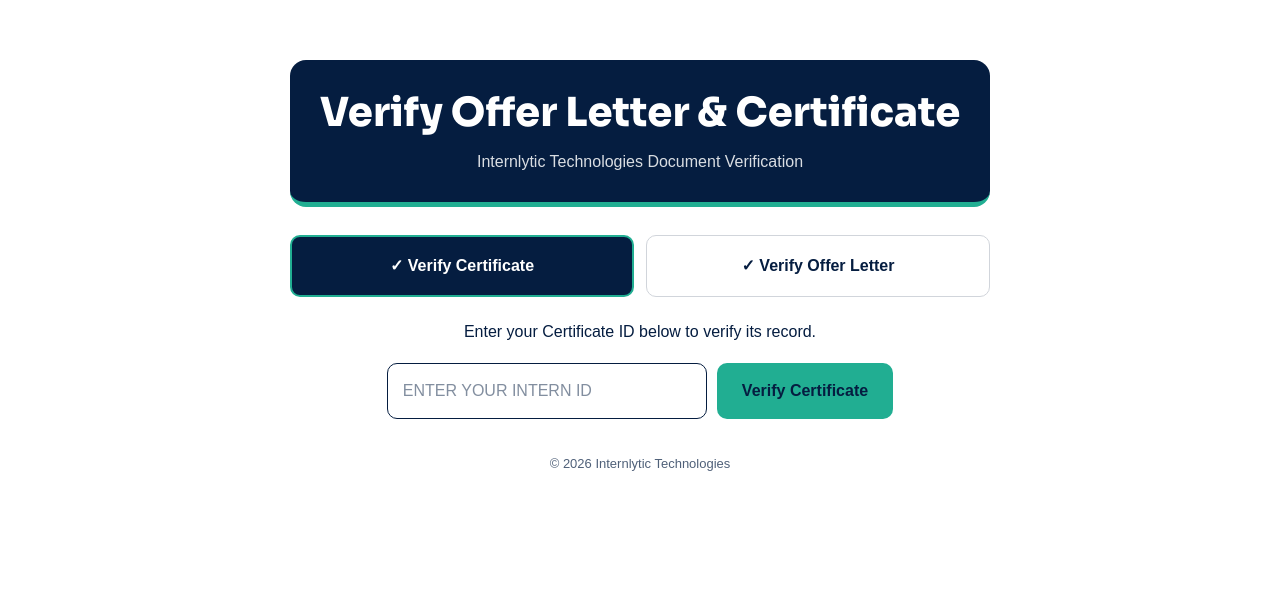
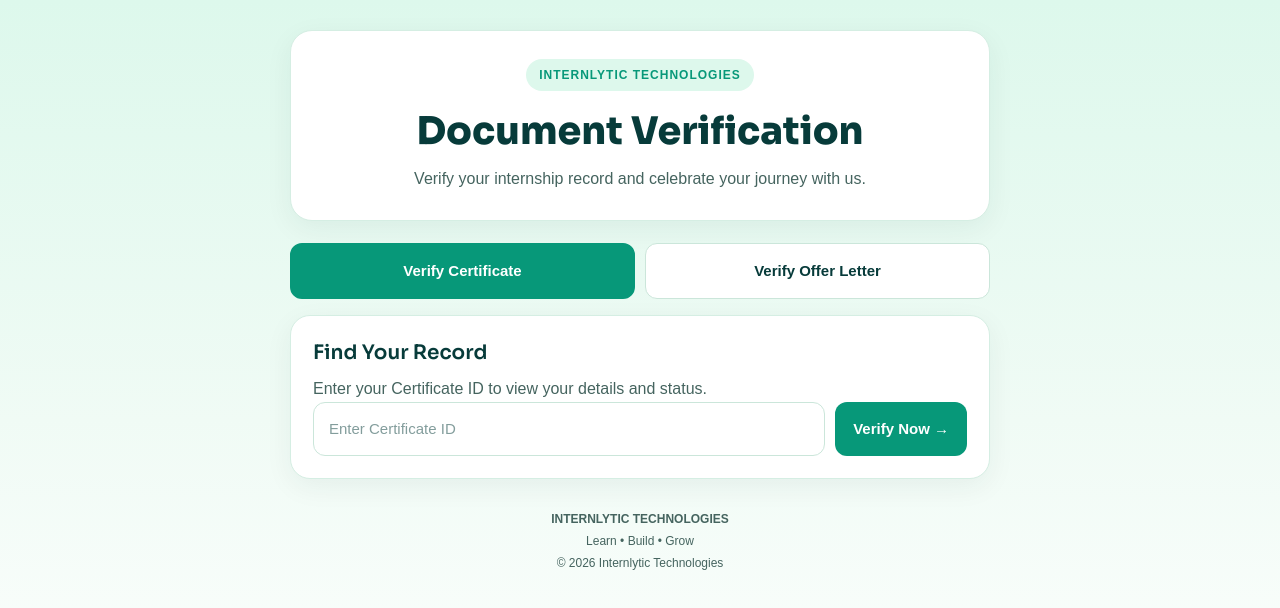
Before and after one commit to arslanfayyaz1997/INTERNLYTIC-TECHNOLOGIES-FINAL, a React (Vite) app: page /verify in a window 1280 px wide. Shown: the top 608 px of the page. Built offline with nearby package versions, Linux system fonts and the light colour scheme.

Commit message:
Update VerifyCertificate.jsx

```diff
--- a/src/pages/VerifyCertificate.jsx
+++ b/src/pages/VerifyCertificate.jsx
@@ -1,3 +1,4 @@
+
 import { useEffect, useState } from "react";
 import { supabase } from "../supabaseClient";
 import CertificateQR from "../components/CertificateQR.jsx";
@@ -8,9 +9,12 @@
   const [result, setResult] = useState(null);
   const [loading, setLoading] = useState(false);
 
-  const NAVY = "#051d40";
-  const TEAL = "#21ae92";
-  const WHITE = "#ffffff";
+  const NAVY = "#073B3A";
+  const TEAL = "#079879";
+  const MINT = "#DDF8EC";
+  const PALE = "#F0FBF5";
+  const WHITE = "#FFFFFF";
+  const TEXT = "#45645F";
 
   async function verifyDocument(id, type = documentType) {
     const cleanId = id.trim().toUpperCase();
@@ -18,7 +22,7 @@
     if (!cleanId) {
       setResult({
         valid: false,
-        message: `Please enter an ${
+        message: `Please enter a ${
           type === "certificate" ? "Certificate" : "Offer Letter"
         } ID.`,
       });
@@ -36,7 +40,7 @@
         .maybeSingle();
 
       if (error) {
-        console.error("Document verification error:", error);
+        console.error("Verification error:", error);
         setResult({
           valid: false,
           message: "Unable to verify right now. Please try again.",
@@ -47,7 +51,7 @@
       if (!data) {
         setResult({
           valid: false,
-          message: `No record was found with this ID. Please check the ${
+          message: `No record found. Please check your ${
             type === "certificate" ? "Certificate" : "Offer Letter"
           } ID.`,
         });
@@ -60,7 +64,6 @@
       const offerLetterStatus =
         data.offer_letter_status || "not issued";
 
-      // Correct date column for each document
       const issueDate =
         type === "offer"
           ? data.offer_letter_issue_date || null
@@ -69,11 +72,9 @@
       setResult({
         valid: true,
         documentType: type,
-        name: data.student_name || "Not available",
+        name: data.student_name || "Intern",
         program:
-          data.program ||
-          data.internship_program ||
-          "Not available",
+          data.program || data.internship_program || "Internship Program",
         certificateId: data.certificate_id,
         issueDate,
         certificateStatus,
@@ -92,10 +93,10 @@
 
   useEffect(() => {
     const params = new URLSearchParams(window.location.search);
-    const qrCertificateId = params.get("certificate");
+    const qrId = params.get("certificate");
 
-    if (qrCertificateId) {
-      const id = qrCertificateId.trim().toUpperCase();
+    if (qrId) {
+      const id = qrId.trim().toUpperCase();
       setDocumentType("certificate");
       setCertificateId(id);
       verifyDocument(id, "certificate");
@@ -109,169 +110,173 @@
 
   function changeDocumentType(type) {
     setDocumentType(type);
+    setCertificateId("");
     setResult(null);
-    setCertificateId("");
   }
 
-  function formatDate(dateValue) {
-    if (!dateValue) {
-      return "Not available in Supabase";
+  function formatDate(value) {
+    if (!value) return "Not available in Supabase";
+
+    const match = String(value).match(/^(\d{4})-(\d{2})-(\d{2})/);
+
+    return match
+      ? `${match[3]}-${match[2]}-${match[1]}`
+      : String(value);
   }
 
-    const match = String(dateValue).match(
-      /^(\d{4})-(\d{2})-(\d{2})/
+  const isCertificateIssued = (status) =>
+    ["issued", "completed", "approved"].includes(
+      String(status || "").trim().toLowerCase()
     );
 
-    if (match) {
-      return `${match[3]}-${match[2]}-${match[1]}`;
-    }
-
-    return String(dateValue);
-  }
+  const isIssued =
+    result?.valid &&
+    result.documentType === "certificate" &&
+    isCertificateIssued(result.certificateStatus);
 
   const selectedLabel =
     documentType === "certificate" ? "Certificate" : "Offer Letter";
+
+  const cardStyle = {
+    background: WHITE,
+    border: "1px solid #D5EEE3",
+    borderRadius: 20,
+    padding: 22,
+    boxShadow: "0 8px 28px rgba(7,59,58,0.06)",
+  };
+
+  const buttonStyle = {
+    padding: "15px 18px",
+    borderRadius: 12,
+    border: "none",
+    background: TEAL,
+    color: WHITE,
+    fontSize: 15,
+    fontWeight: 700,
+    cursor: "pointer",
+  };
 
   return (
     <main
       style={{
         minHeight: "100vh",
+        background: `linear-gradient(180deg, ${MINT} 0%, ${PALE} 420px, #FFFFFF 100%)`,
+        padding: "30px 16px 45px",
+        boxSizing: "border-box",
+        fontFamily: "Arial, Helvetica, sans-serif",
+        color: NAVY,
+      }}
+    >
+      <div style={{ maxWidth: 700, margin: "0 auto" }}>
+        {/* Page heading */}
+        <header
+          style={{
+            textAlign: "center",
+            padding: "28px 18px",
+            borderRadius: 22,
             background: WHITE,
-        padding: "60px 20px",
-        fontFamily: "Arial, Helvetica, sans-serif",
-        boxSizing: "border-box",
+            border: "1px solid #D5EEE3",
+            boxShadow: "0 8px 28px rgba(7,59,58,0.06)",
           }}
         >
           <div
             style={{
-          maxWidth: "700px",
-          margin: "0 auto",
-          textAlign: "center",
+              display: "inline-block",
+              padding: "7px 13px",
+              borderRadius: 30,
+              background: MINT,
+              color: TEAL,
+              fontSize: 12,
+              fontWeight: 800,
+              letterSpacing: 1,
             }}
           >
-        <div
+            INTERNLYTIC TECHNOLOGIES
+          </div>
+
+          <h1
             style={{
-            background: NAVY,
-            color: WHITE,
-            padding: "28px 20px",
-            borderRadius: "16px",
-            borderBottom: `5px solid ${TEAL}`,
+              fontSize: "clamp(27px, 6vw, 38px)",
+              lineHeight: 1.2,
+              margin: "18px 0 10px",
+              fontWeight: 800,
+              color: NAVY,
             }}
           >
-          <h1
-            style={{
-              fontSize: "clamp(27px, 5vw, 40px)",
-              fontWeight: "800",
-              margin: 0,
-              lineHeight: 1.25,
-            }}
-          >
-            Verify Offer Letter &amp; Certificate
+            Document Verification
           </h1>
 
-          <p
-            style={{
-              margin: "12px 0 0",
-              fontSize: "16px",
-              color: WHITE,
-              opacity: 0.85,
-            }}
-          >
-            Internlytic Technologies Document Verification
+          <p style={{ color: TEXT, lineHeight: 1.7, margin: 0 }}>
+            Verify your internship record and celebrate your journey with us.
           </p>
-        </div>
+        </header>
 
-        {/* Separate verification buttons */}
+        {/* Document selection */}
         <div
           style={{
             display: "flex",
-            gap: "12px",
-            marginTop: "28px",
+            gap: 10,
+            marginTop: 22,
             flexWrap: "wrap",
           }}
         >
+          {[
+            ["certificate", "Verify Certificate"],
+            ["offer", "Verify Offer Letter"],
+          ].map(([type, label]) => (
             <button
+              key={type}
               type="button"
-            onClick={() => changeDocumentType("certificate")}
+              onClick={() => changeDocumentType(type)}
               style={{
-              flex: "1 1 220px",
-              padding: "17px 12px",
-              borderRadius: "10px",
+                ...buttonStyle,
+                flex: "1 1 210px",
+                background: documentType === type ? TEAL : WHITE,
+                color: documentType === type ? WHITE : NAVY,
                 border:
-                documentType === "certificate"
+                  documentType === type
                     ? `2px solid ${TEAL}`
-                  : "1px solid #d1d5db",
-              background:
-                documentType === "certificate" ? NAVY : WHITE,
-              color:
-                documentType === "certificate" ? WHITE : NAVY,
-              fontSize: "16px",
-              fontWeight: "700",
-              cursor: "pointer",
+                    : "1px solid #CBE6DA",
               }}
             >
-            ✓ Verify Certificate
+              {label}
             </button>
-
-          <button
-            type="button"
-            onClick={() => changeDocumentType("offer")}
-            style={{
-              flex: "1 1 220px",
-              padding: "17px 12px",
-              borderRadius: "10px",
-              border:
-                documentType === "offer"
-                  ? `2px solid ${TEAL}`
-                  : "1px solid #d1d5db",
-              background: documentType === "offer" ? NAVY : WHITE,
-              color: documentType === "offer" ? WHITE : NAVY,
-              fontSize: "16px",
-              fontWeight: "700",
-              cursor: "pointer",
-            }}
-          >
-            ✓ Verify Offer Letter
-          </button>
+          ))}
         </div>
 
-        <p
-          style={{
-            marginTop: "22px",
-            color: NAVY,
-            fontSize: "16px",
-            lineHeight: 1.6,
-          }}
-        >
-          Enter your {selectedLabel} ID below to verify its record.
+        {/* Search */}
+        <section style={{ ...cardStyle, marginTop: 16 }}>
+          <h2 style={{ margin: "0 0 8px", fontSize: 20 }}>
+            Find Your Record
+          </h2>
+          <p style={{ color: TEXT, lineHeight: 1.6, marginTop: 0 }}>
+            Enter your {selectedLabel} ID to view your details and status.
           </p>
 
-        {/* Verification form */}
           <form
             onSubmit={handleVerify}
             style={{
-            marginTop: "18px",
               display: "flex",
-            gap: "10px",
-            justifyContent: "center",
               flexWrap: "wrap",
+              gap: 10,
             }}
           >
             <input
               type="text"
               value={certificateId}
               onChange={(e) => setCertificateId(e.target.value)}
-            placeholder="ENTER YOUR INTERN ID"
+              placeholder={`Enter ${selectedLabel} ID`}
               aria-label={`${selectedLabel} ID`}
               style={{
+                flex: "1 1 220px",
+                minWidth: 0,
                 boxSizing: "border-box",
-              width: "min(100%, 320px)",
-              padding: "15px",
-              border: `1px solid ${NAVY}`,
-              borderRadius: "10px",
-              fontSize: "16px",
+                padding: 15,
+                borderRadius: 12,
+                border: "1px solid #CBE6DA",
+                fontSize: 15,
+                color: NAVY,
                 outlineColor: TEAL,
-              color: NAVY,
               }}
             />
 
@@ -279,115 +284,263 @@
               type="submit"
               disabled={loading}
               style={{
-              padding: "15px 25px",
-              border: "none",
-              borderRadius: "10px",
-              background: TEAL,
-              color: NAVY,
-              fontSize: "16px",
-              fontWeight: "700",
-              cursor: loading ? "not-allowed" : "pointer",
-              opacity: loading ? 0.7 : 1,
+                ...buttonStyle,
+                opacity: loading ? 0.65 : 1,
               }}
             >
-            {loading ? "Verifying..." : `Verify ${selectedLabel}`}
+              {loading ? "Verifying..." : "Verify Now →"}
             </button>
           </form>
+        </section>
 
-        {/* Verification result */}
+        {/* Result */}
         {result && (
-          <div
+          <section
+            aria-live="polite"
             style={{
-              marginTop: "30px",
-              padding: "24px",
-              borderRadius: "16px",
-              background: result.valid ? "#f4faf8" : "#fef2f2",
-              border: `1px solid ${
-                result.valid ? TEAL : "#fecaca"
-              }`,
-              textAlign: "left",
-              overflowWrap: "anywhere",
+              ...cardStyle,
+              marginTop: 20,
+              background: result.valid ? WHITE : "#FFF8F7",
+              borderColor: result.valid ? "#BFE8D7" : "#F2CECA",
             }}
           >
             {result.valid ? (
               <>
+                <div
+                  style={{
+                    background: MINT,
+                    borderRadius: 15,
+                    padding: 18,
+                  }}
+                >
+                  <p
+                    style={{
+                      margin: "0 0 7px",
+                      color: TEAL,
+                      fontSize: 12,
+                      fontWeight: 800,
+                      letterSpacing: 1,
+                    }}
+                  >
+                    ✓ RECORD FOUND
+                  </p>
+
+                  <h2 style={{ margin: "0 0 16px", fontSize: 25 }}>
+                    {result.documentType === "certificate"
+                      ? "Certificate Record"
+                      : "Offer Letter Record"}
+                  </h2>
+
+                  <Detail label="Student Name" value={result.name} />
+                  <Detail
+                    label={
+                      result.documentType === "certificate"
+                        ? "Certificate ID"
+                        : "Offer Letter / Intern ID"
+                    }
+                    value={result.certificateId}
+                  />
+                  <Detail label="Program" value={result.program} />
+                  <Detail
+                    label={
+                      result.documentType === "offer"
+                        ? "Offer Letter Issue Date"
+                        : "Certificate Issue Date"
+                    }
+                    value={formatDate(result.issueDate)}
+                  />
+
+                  <Detail
+                    label={
+                      result.documentType === "offer"
+                        ? "Offer Letter Status"
+                        : "Certificate Status"
+                    }
+                    value={
+                      result.documentType === "offer"
+                        ? result.offerLetterStatus
+                        : result.certificateStatus
+                    }
+                  />
+                </div>
+
+                {/* Personalized welcome */}
+                <div style={{ marginTop: 24, textAlign: "center" }}>
+                  <div style={{ fontSize: 30, marginBottom: 8 }}>✦</div>
+                  <p
+                    style={{
+                      color: TEAL,
+                      fontSize: 12,
+                      fontWeight: 800,
+                      letterSpacing: 1.4,
+                      margin: "0 0 8px",
+                    }}
+                  >
+                    A PERSONAL WELCOME
+                  </p>
+
                   <h2
                     style={{
+                      fontSize: "clamp(24px, 5vw, 32px)",
+                      lineHeight: 1.25,
+                      margin: "0 0 14px",
                       color: NAVY,
-                    fontSize: "23px",
-                    fontWeight: "800",
-                    marginTop: 0,
                     }}
                   >
-                  ✓{" "}
-                  {result.documentType === "certificate"
-                    ? "Certificate Record Found"
-                    : "Offer Letter Record Found"}
+                    Welcome, {result.name}! 🎉
                   </h2>
 
-                <p style={{ marginTop: "18px" }}>
-                  <strong>Student Name:</strong> {result.name}
-                </p>
-
-                <p style={{ marginTop: "10px" }}>
-                  <strong>
-                    {result.documentType === "certificate"
-                      ? "Certificate ID:"
-                      : "Offer Letter / Intern ID:"}
-                  </strong>{" "}
-                  {result.certificateId}
-                </p>
-
-                <p style={{ marginTop: "10px" }}>
-                  <strong>Program:</strong> {result.program}
-                </p>
-
-                {/* Date for selected document */}
-                <p style={{ marginTop: "10px" }}>
-                  <strong>
-                    {result.documentType === "offer"
-                      ? "Offer Letter Issue Date:"
-                      : "Certificate Issue Date:"}
-                  </strong>{" "}
-                  {formatDate(result.issueDate)}
-                </p>
-
-                {/* Certificate status */}
-                {result.documentType === "certificate" && (
                   <p
                     style={{
-                      marginTop: "16px",
-                      color: NAVY,
-                      fontWeight: "800",
+                      color: TEXT,
+                      lineHeight: 1.9,
+                      fontSize: 15,
+                      margin: 0,
                     }}
                   >
-                    CERTIFICATE STATUS:{" "}
-                    {String(result.certificateStatus).toUpperCase()}
+                    We're delighted to welcome you to the Internlytic
+                    Technologies family. Your internship is an opportunity
+                    to develop practical skills, explore new ideas, and take
+                    meaningful steps towards your professional goals.
+                    Stay curious, work consistently, and make the most of
+                    every learning opportunity. We're here to encourage
+                    your growth throughout this journey.
                   </p>
-                )}
+                </div>
 
-                {/* Offer letter status */}
-                {result.documentType === "offer" && (
-                  <p
-                    style={{
-                      marginTop: "16px",
-                      color: NAVY,
-                      fontWeight: "800",
-                    }}
-                  >
-                    OFFER LETTER STATUS:{" "}
-                    {String(result.offerLetterStatus).toUpperCase()}
-                  </p>
-                )}
-
-                {/* QR code for certificate verification */}
+                {/* Certificate guidance */}
                 {result.documentType === "certificate" && (
                   <div
                     style={{
-                      marginTop: "25px",
+                      marginTop: 24,
+                      padding: 20,
+                      borderRadius: 17,
+                      background: isIssued ? MINT : "#F0FBF7",
+                      border: "1px solid #CBEBDD",
+                    }}
+                  >
+                    <h3 style={{ margin: "0 0 10px", fontSize: 19 }}>
+                      {isIssued
+                        ? "Congratulations on Your Achievement! 🎉"
+                        : "Your Achievement Starts Here 🚀"}
+                    </h3>
+
+                    <p
+                      style={{
+                        margin: 0,
+                        color: TEXT,
+                        lineHeight: 1.8,
+                        fontSize: 14,
+                      }}
+                    >
+                      {isIssued
+                        ? "Congratulations on reaching this milestone! Thank you for being part of Internlytic Technologies. We hope your internship experience helps you move forward with confidence and continue building your skills."
+                        : "Complete all your assigned internship tasks, submit your work for review, and meet the internship requirements. Once you have successfully completed the required tasks and your completion has been confirmed, you will be eligible to receive your internship certificate. Keep learning, improving, and moving forward!"}
+                    </p>
+
+                    <button
+                      type="button"
+                      disabled
+                      title="The certificate PDF will be connected after it is issued."
+                      style={{
+                        ...buttonStyle,
+                        width: "100%",
+                        marginTop: 18,
+                        background: "#DCEBE5",
+                        color: "#52766B",
+                        cursor: "not-allowed",
+                      }}
+                    >
+                      ↓ Download Certificate — Coming Soon
+                    </button>
+
+                    <p
+                      style={{
+                        fontSize: 12,
+                        color: TEXT,
+                        lineHeight: 1.6,
+                        marginBottom: 0,
                         textAlign: "center",
                       }}
                     >
+                      Your download will be available when your certificate
+                      has been issued and its PDF is connected.
+                    </p>
+                  </div>
+                )}
+
+                {/* CEO card */}
+                <div
+                  style={{
+                    display: "flex",
+                    alignItems: "center",
+                    gap: 16,
+                    marginTop: 22,
+                    padding: 16,
+                    borderRadius: 17,
+                    background: NAVY,
+                    color: WHITE,
+                  }}
+                >
+                  <img
+                    src="/arslan-fayyaz.jpg"
+                    alt="Arslan Fayyaz, Founder and CEO"
+                    onError={(e) => {
+                      e.currentTarget.style.display = "none";
+                    }}
+                    style={{
+                      width: 82,
+                      height: 82,
+                      flexShrink: 0,
+                      objectFit: "cover",
+                      borderRadius: "50%",
+                      border: "3px solid #6AD8B3",
+                    }}
+                  />
+
+                  <div style={{ minWidth: 0 }}>
+                    <p
+                      style={{
+                        margin: "0 0 6px",
+                        color: "#79E0B8",
+                        fontSize: 11,
+                        fontWeight: 800,
+                        letterSpacing: 1,
+                      }}
+                    >
+                      WARM REGARDS
+                    </p>
+                    <h3 style={{ margin: "0 0 5px", fontSize: 20 }}>
+                      Arslan Fayyaz
+                    </h3>
+                    <p
+                      style={{
+                        margin: 0,
+                        color: "#D8F4E8",
+                        fontSize: 13,
+                        lineHeight: 1.6,
+                      }}
+                    >
+                      CEO & Founder
+                      <br />
+                      Internlytic Technologies
+                    </p>
+                  </div>
+                </div>
+
+                {/* QR */}
+                {result.documentType === "certificate" && (
+                  <div
+                    style={{
+                      textAlign: "center",
+                      marginTop: 24,
+                      paddingTop: 20,
+                      borderTop: "1px solid #D5EEE3",
+                    }}
+                  >
+                    <h3 style={{ margin: "0 0 14px" }}>
+                      Certificate Verification QR
+                    </h3>
                     <CertificateQR
                       certificateId={result.certificateId}
                     />
@@ -396,41 +549,59 @@
               </>
             ) : (
               <>
-                <h2
-                  style={{
-                    color: "#b91c1c",
-                    fontSize: "22px",
-                    fontWeight: "800",
-                    marginTop: 0,
-                  }}
-                >
-                  ✕ Record Not Found
+                <h2 style={{ color: "#B42318", marginTop: 0 }}>
+                  Record Not Found
                 </h2>
-
-                <p
-                  style={{
-                    marginTop: "10px",
-                    color: "#b91c1c",
-                  }}
-                >
+                <p style={{ color: "#B42318", lineHeight: 1.7 }}>
                   {result.message}
                 </p>
               </>
             )}
-          </div>
+          </section>
         )}
 
-        <p
+        <footer
           style={{
-            marginTop: "35px",
-            color: NAVY,
-            fontSize: "13px",
-            opacity: 0.7,
+            textAlign: "center",
+            marginTop: 30,
+            color: TEXT,
+            fontSize: 12,
+            lineHeight: 1.8,
           }}
         >
-          © {new Date().getFullYear()} Internlytic Technologies
-        </p>
+          <strong>INTERNLYTIC TECHNOLOGIES</strong>
+          <br />
+          Learn • Build • Grow
+          <br />© {new Date().getFullYear()} Internlytic Technologies
+        </footer>
       </div>
     </main>
   );
 }
+
+function Detail({ label, value }) {
+  return (
+    <div
+      style={{
+        display: "flex",
+        flexWrap: "wrap",
+        justifyContent: "space-between",
+        gap: 6,
+        padding: "11px 0",
+        borderBottom: "1px solid #D5EEE3",
+      }}
+    >
+      <span style={{ color: "#45645F", fontSize: 14 }}>{label}</span>
+      <strong
+        style={{
+          color: "#073B3A",
+          fontSize: 14,
+          overflowWrap: "anywhere",
+          textAlign: "right",
+        }}
+      >
+        {value}
+      </strong>
+    </div>
+  );
+}
```
Lines whose indentation alone changed are shown as unchanged.
